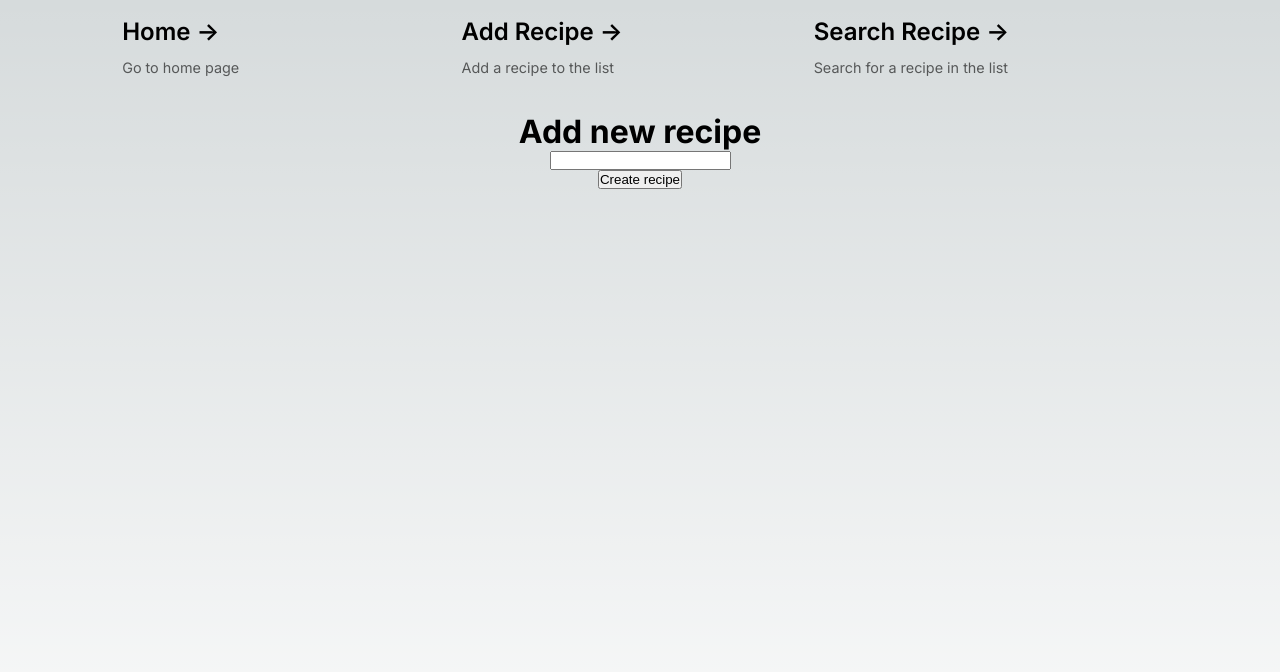
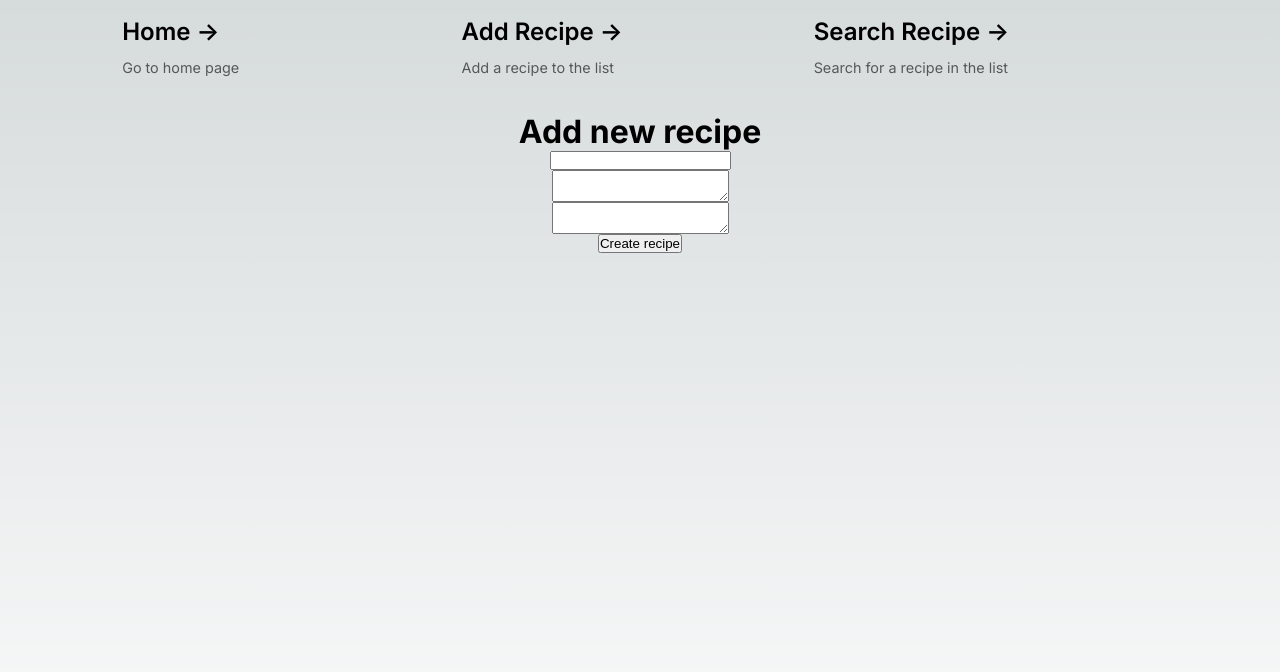
Before and after one commit to AlexanderValitalo/klientprogrammering_grupp_2_inlamning_4_5, a Next.js app: page /add-recipe in a window 1280 px wide. Shown: the top 672 px of the page. Built offline with nearby package versions, Linux system fonts and the light colour scheme.

Commit message:
Add recipe ingredients + instructions

```diff
--- a/src/app/add-recipe/page.jsx
+++ b/src/app/add-recipe/page.jsx
@@ -7,6 +7,8 @@ export default function AddRecipePage() {
   const [shouldRunEffect, setShouldRunEffect] = useState(false);
   const [recipeExist, setRecipeExist] = useState(false);
   const [titleValue, setTitleValue] = useState("");
+  const [ingredientsValue, setIngredientsValue] = useState("");
+  const [cookingInstructionsValue, setCookingInstructionsValue] = useState("");
 
   // useEffect runs when shouldRunEffect changes
   useEffect(() => {
@@ -33,7 +35,11 @@ export default function AddRecipePage() {
 
       // Add the recipe to the database if it doesn't exist
       if (!recipeFound) {
-        await db.add("recipes", { title: titleValue, author: "Mormor" });
+        await db.add("recipes", {
+          title: titleValue,
+          ingredients: ingredientsValue,
+          cookingInstructions: cookingInstructionsValue,
+        });
       }
     }
 
@@ -51,6 +57,16 @@ export default function AddRecipePage() {
     setRecipeExist(false);
   }
 
+  function handleChangeIngredients(event) {
+    setIngredientsValue(event.target.value);
+    setRecipeExist(false);
+  }
+
+  function handleChangeCookingInstructions(event) {
+    setCookingInstructionsValue(event.target.value);
+    setRecipeExist(false);
+  }
+
   let titleInput = (
     <input
       type="text"
@@ -60,10 +76,28 @@ export default function AddRecipePage() {
     />
   );
 
+  let ingredientsInput = (
+    <textarea
+      required
+      value={ingredientsValue}
+      onChange={handleChangeIngredients}
+    />
+  );
+
+  let cookingInstructions = (
+    <textarea
+      required
+      value={cookingInstructionsValue}
+      onChange={handleChangeCookingInstructions}
+    />
+  );
+
   return (
     <>
       <h1>Add new recipe</h1>
       {titleInput}
+      {ingredientsInput}
+      {cookingInstructions}
       <button onClick={handleCreateClick}>Create recipe</button>
       <p>
         {recipeExist
```
